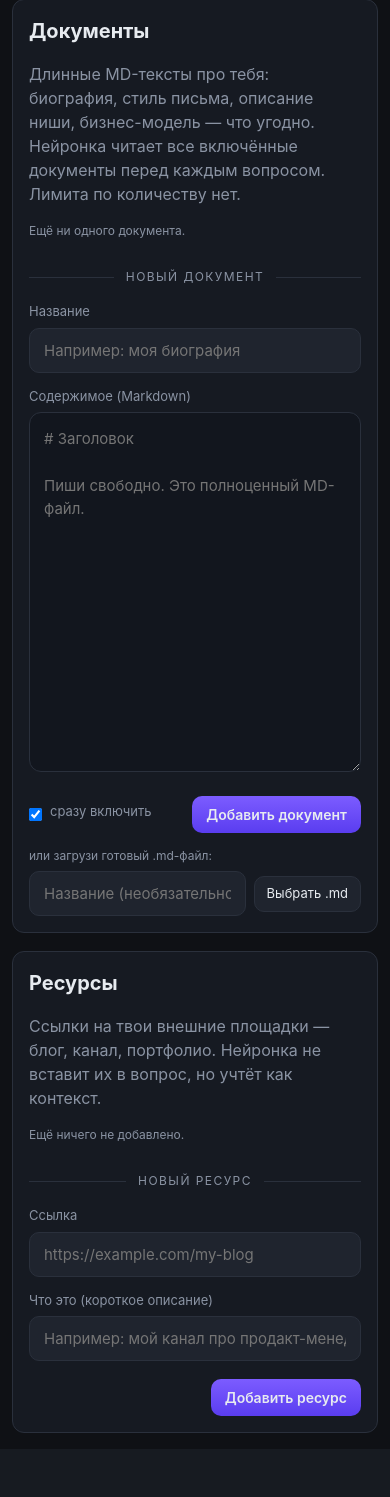
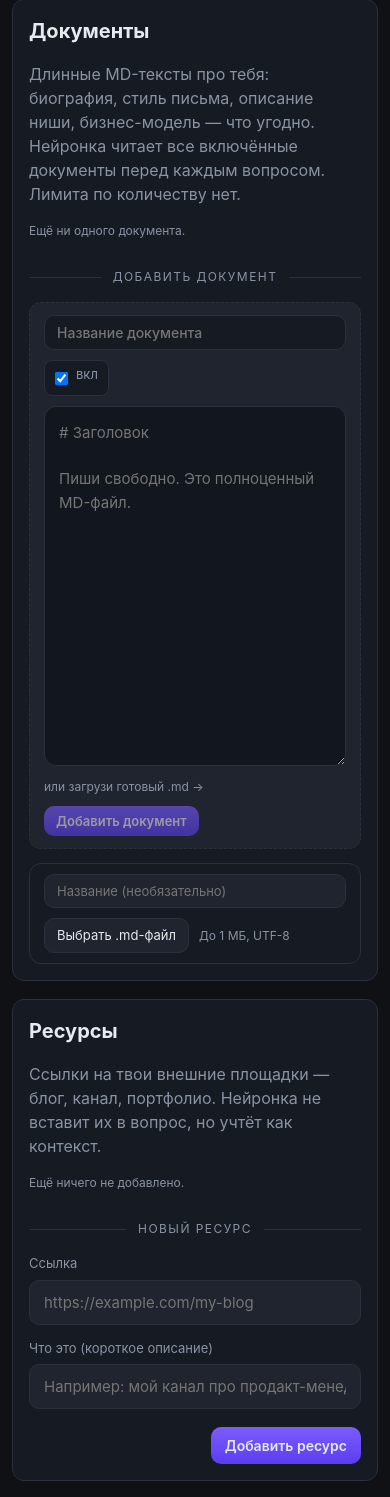
Before and after one commit to del0x3/200b, a FastAPI app: template app/templates/profile.html in a window 390 px wide. Shown: the part 1752-3249 px from the top of the page. Before the commit the page ends 3185 px from the top, so only its background shows below. Run offline with FastAPI, Linux system fonts and the light colour scheme; the template is opened without the code that fills it, so the values that code supplies are empty.

Commit message:
ux(documents): grid cards, no-jump on save, dirty-tracked save button
After-action UX overhaul of the Documents section:

- grid layout: each document is an article card in a responsive
  auto-fill grid (min 360px). Side-by-side instead of one long column.
  Compact card chrome: title input + "вкл" toggle in the header,
  textarea inside, footer with dirty flag and three icon-sized actions
  (download / delete / save).
- no-scroll-jump: every POST /profile/doc* route now redirects to
  /profile#documents so the page lands on the section, not the top.
- save-disabled-until-dirty: client-side dirty tracking on each form
  (data-dirty-form). The Save button starts disabled and only enables
  when title / content / enabled actually differ from the initial
  snapshot. A small label flips between "сохранено" and "есть
  несохранённые изменения" so the state is visible without hovering.
- disabled documents get .is-disabled (55% opacity) — easy to scan
  which docs are active. Opacity goes back to 100% on focus so editing
  doesn't feel ghostly.
- topbar links to /profile and /profile#documents added on home and
  session pages — section reachable from anywhere in one click.

Co-Authored-By: Claude Opus 4.7 (1M context) <noreply@anthropic.com>

```diff
--- a/app/static/style.css
+++ b/app/static/style.css
@@ -159,9 +159,104 @@ button.bad  { border-color: var(--bad);  color: var(--bad);  background: rgba(25
 .md-editor:focus { background: var(--surface-2); }
 
 .doc-editor {
-    min-height: 280px;
-    font-size: 15px;
-    line-height: 1.55;
+    min-height: 180px;
+    font-size: 14px;
+    line-height: 1.5;
+    padding: 12px 14px;
+}
+
+/* ===== Документы: grid из карточек ===== */
+.doc-grid {
+    display: grid;
+    grid-template-columns: repeat(auto-fill, minmax(360px, 1fr));
+    gap: 14px;
+    margin-bottom: 14px;
+}
+.doc-card {
+    display: flex;
+    flex-direction: column;
+    border: 1px solid var(--border);
+    border-radius: 12px;
+    background: var(--surface-2);
+    padding: 12px 14px;
+    transition: border-color 0.15s, opacity 0.15s;
+}
+.doc-card:focus-within { border-color: var(--accent); }
+.doc-card.is-disabled { opacity: 0.55; }
+.doc-card.is-disabled:focus-within { opacity: 1; }
+.doc-form { display: flex; flex-direction: column; gap: 10px; }
+.doc-card-head {
+    display: flex;
+    gap: 10px;
+    align-items: center;
+}
+.doc-card-title {
+    flex: 1;
+    padding: 8px 12px;
+    font-weight: 500;
+    font-size: 14px;
+    background: var(--surface);
+}
+.doc-card-toggle {
+    flex-shrink: 0;
+    padding: 4px 10px;
+    border: 1px solid var(--border);
+    border-radius: 8px;
+    background: var(--surface);
+    font-size: 12px;
+}
+.doc-card-foot {
+    display: flex;
+    justify-content: space-between;
+    align-items: center;
+    gap: 10px;
+    flex-wrap: wrap;
+    margin-top: 2px;
+}
+.doc-card-actions {
+    display: inline-flex;
+    gap: 6px;
+    align-items: center;
+}
+.doc-card-actions .action-btn.small,
+.doc-card-actions button.small {
+    padding: 5px 9px;
+    font-size: 13px;
+    line-height: 1;
+}
+.doc-dirty-flag {
+    font-size: 12px;
+    transition: color 0.15s;
+}
+.doc-dirty-flag.is-dirty { color: var(--accent); }
+
+.doc-add-row {
+    display: grid;
+    gap: 14px;
+}
+.doc-form-new {
+    border: 1px dashed var(--border);
+    border-radius: 12px;
+    padding: 12px 14px;
+    background: var(--surface-2);
+}
+.doc-upload-form {
+    display: flex;
+    align-items: center;
+    gap: 10px;
+    flex-wrap: wrap;
+    padding: 10px 14px;
+    border: 1px solid var(--border);
+    border-radius: 12px;
+    background: var(--surface);
+}
+.doc-upload-form input[type="text"] { flex: 1; min-width: 180px; padding: 8px 12px; font-size: 13px; }
+.doc-upload-form .upload-btn { flex-shrink: 0; }
+
+@media (max-width: 520px) {
+    .doc-grid { grid-template-columns: 1fr; }
+    .doc-card-head { flex-direction: column; align-items: stretch; }
+    .doc-card-toggle { align-self: flex-start; }
 }
 
 .row { display: flex; align-items: center; gap: 14px; }
--- a/app/templates/home.html
+++ b/app/templates/home.html
@@ -1,7 +1,11 @@
 {% extends "base.html" %}
 {% block title %}О чём поговорим — 200b{% endblock %}
 {% block topbar_right %}
-<form method="post" action="/logout"><button class="ghost" type="submit">Выйти</button></form>
+<nav class="topbar-nav">
+    <a href="/profile#documents" class="nav-link">Документы</a>
+    <a href="/profile" class="nav-link">Профиль</a>
+    <form method="post" action="/logout"><button class="ghost" type="submit">Выйти</button></form>
+</nav>
 {% endblock %}
 {% block content %}
 <div class="card" id="chat-card">
--- a/app/templates/profile.html
+++ b/app/templates/profile.html
@@ -126,68 +126,64 @@
     <p class="muted">Длинные MD-тексты про тебя: биография, стиль письма, описание ниши, бизнес-модель — что угодно. Нейронка читает все включённые документы перед каждым вопросом. Лимита по количеству нет.</p>
 
     {% if documents %}
-    <ul class="ctx-list">
+    <div class="doc-grid">
         {% for d in documents %}
-        <li class="ctx-item">
-            <form method="post" action="/profile/doc/{{ d.id }}" class="stack ctx-form">
-                <label>
-                    <span>Название</span>
-                    <input type="text" name="title" value="{{ d.title }}" placeholder="Например: моя биография" maxlength="200">
+        <article class="doc-card {% if not d.enabled %}is-disabled{% endif %}" data-doc-id="{{ d.id }}">
+            <form method="post" action="/profile/doc/{{ d.id }}" class="doc-form" data-dirty-form>
+                <div class="doc-card-head">
+                    <input type="text" name="title" value="{{ d.title }}" placeholder="Название документа" maxlength="200" class="doc-card-title">
+                    <label class="ctx-toggle doc-card-toggle">
+                        <input type="checkbox" name="enabled" value="1" {% if d.enabled %}checked{% endif %}>
+                        <span>вкл</span>
                     </label>
-                <label>
-                    <span>Содержимое (Markdown)</span>
-                    <textarea name="content" rows="14" class="md-editor doc-editor" placeholder="# Заголовок документа&#10;&#10;Текст..." required>{{ d.content }}</textarea>
-                </label>
-                <div class="ctx-footer">
-                    <label class="ctx-toggle">
-                        <input type="checkbox" name="enabled" value="1" {% if d.enabled %}checked{% endif %}>
-                        <span>включено</span>
-                    </label>
-                    <div class="ctx-actions">
-                        <a href="/profile/doc/{{ d.id }}/download" class="action-btn small">Скачать .md</a>
-                        <button type="submit" class="primary small">Сохранить</button>
-                        <button type="submit" form="del-doc-{{ d.id }}" class="ghost danger small">Удалить</button>
+                </div>
+                <textarea name="content" rows="8" class="md-editor doc-editor" placeholder="# Заголовок документа&#10;&#10;Текст..." required>{{ d.content }}</textarea>
+                <div class="doc-card-foot">
+                    <span class="doc-dirty-flag muted small" data-dirty-flag>сохранено</span>
+                    <div class="doc-card-actions">
+                        <a href="/profile/doc/{{ d.id }}/download" class="action-btn small" title="Скачать .md">↓</a>
+                        <button type="submit" form="del-doc-{{ d.id }}" class="ghost danger small" title="Удалить">×</button>
+                        <button type="submit" class="primary small" data-save-btn disabled>Сохранить</button>
                     </div>
                 </div>
             </form>
             <form id="del-doc-{{ d.id }}" method="post" action="/profile/doc/{{ d.id }}/delete"
                   onsubmit="return confirm('Удалить документ «{{ d.title|default(d.content[:40], true) }}»?');"></form>
-        </li>
+        </article>
         {% endfor %}
-    </ul>
+    </div>
     {% else %}
     <p class="muted small">Ещё ни одного документа.</p>
     {% endif %}
 
-    <div class="divider"><span>новый документ</span></div>
+    <div class="divider"><span>добавить документ</span></div>
 
-    <form method="post" action="/profile/doc" class="stack">
-        <label>
-            <span>Название</span>
-            <input type="text" name="title" placeholder="Например: моя биография" maxlength="200">
+    <div class="doc-add-row">
+        <form method="post" action="/profile/doc" class="doc-form doc-form-new" data-dirty-form>
+            <div class="doc-card-head">
+                <input type="text" name="title" placeholder="Название документа" maxlength="200" class="doc-card-title">
+                <label class="ctx-toggle doc-card-toggle">
+                    <input type="checkbox" name="enabled" value="1" checked>
+                    <span>вкл</span>
                 </label>
-        <label>
-            <span>Содержимое (Markdown)</span>
-            <textarea name="content" rows="14" class="md-editor doc-editor" required placeholder="# Заголовок&#10;&#10;Пиши свободно. Это полноценный MD-файл."></textarea>
-        </label>
-        <div class="ctx-footer">
-            <label class="ctx-toggle">
-                <input type="checkbox" name="enabled" value="1" checked>
-                <span>сразу включить</span>
-            </label>
-            <button type="submit" class="primary">Добавить документ</button>
+            </div>
+            <textarea name="content" rows="8" class="md-editor doc-editor" required placeholder="# Заголовок&#10;&#10;Пиши свободно. Это полноценный MD-файл."></textarea>
+            <div class="doc-card-foot">
+                <span class="muted small">или загрузи готовый .md →</span>
+                <button type="submit" class="primary small" data-save-btn disabled>Добавить документ</button>
             </div>
         </form>
 
-    <div class="muted small" style="margin-top: 14px;">или загрузи готовый .md-файл:</div>
-    <form method="post" action="/profile/doc/upload" enctype="multipart/form-data" class="row" style="gap: 8px; margin-top: 6px;">
-        <input type="text" name="title" placeholder="Название (необязательно)" style="flex: 1;">
-        <label class="action-btn small">
-            Выбрать .md
+        <form method="post" action="/profile/doc/upload" enctype="multipart/form-data" class="doc-upload-form">
+            <input type="text" name="title" placeholder="Название (необязательно)" maxlength="200">
+            <label class="action-btn small upload-btn">
+                Выбрать .md-файл
                 <input type="file" name="file" accept=".md,.markdown,text/markdown,text/plain"
                        onchange="this.form.submit()" class="hidden-file">
             </label>
+            <span class="muted small">До 1 МБ, UTF-8</span>
         </form>
+    </div>
 </div>
 
 <!-- === Карточка 3: Ресурсы (ссылки) === -->
@@ -304,5 +300,45 @@
         if (dirty) { e.preventDefault(); e.returnValue = ""; }
     });
 })();
+
+// ---- Документы: dirty-tracking, save disabled пока нет изменений ----
+(function () {
+    document.querySelectorAll('form[data-dirty-form]').forEach(function (form) {
+        const saveBtn = form.querySelector('[data-save-btn]');
+        const flag = form.querySelector('[data-dirty-flag]');
+        if (!saveBtn) return;
+
+        const initial = {};
+        form.querySelectorAll('input[name], textarea[name]').forEach(function (el) {
+            if (el.type === 'checkbox') initial[el.name] = el.checked;
+            else initial[el.name] = el.value;
+        });
+
+        function isDirty() {
+            let dirty = false;
+            form.querySelectorAll('input[name], textarea[name]').forEach(function (el) {
+                if (el.type === 'checkbox') {
+                    if (el.checked !== initial[el.name]) dirty = true;
+                } else {
+                    if (el.value !== initial[el.name]) dirty = true;
+                }
+            });
+            return dirty;
+        }
+
+        function refresh() {
+            const dirty = isDirty();
+            saveBtn.disabled = !dirty;
+            if (flag) {
+                flag.textContent = dirty ? 'есть несохранённые изменения' : 'сохранено';
+                flag.classList.toggle('is-dirty', dirty);
+            }
+        }
+
+        form.addEventListener('input', refresh);
+        form.addEventListener('change', refresh);
+        refresh();
+    });
+})();
 </script>
 {% endblock %}
--- a/app/templates/session.html
+++ b/app/templates/session.html
@@ -3,6 +3,8 @@
 {% block topbar_right %}
 <nav class="topbar-nav">
     <a href="/" class="nav-link">На главную</a>
+    <a href="/profile#documents" class="nav-link">Документы</a>
+    <a href="/profile" class="nav-link">Профиль</a>
     <form method="post" action="/logout"><button class="ghost" type="submit">Выйти</button></form>
 </nav>
 {% endblock %}
```
Also changed, not shown: app/routers/profile.py (+4 -4 lines), tests/test_pages.py (+2 -1 lines). Lines whose indentation alone changed are shown as unchanged.
